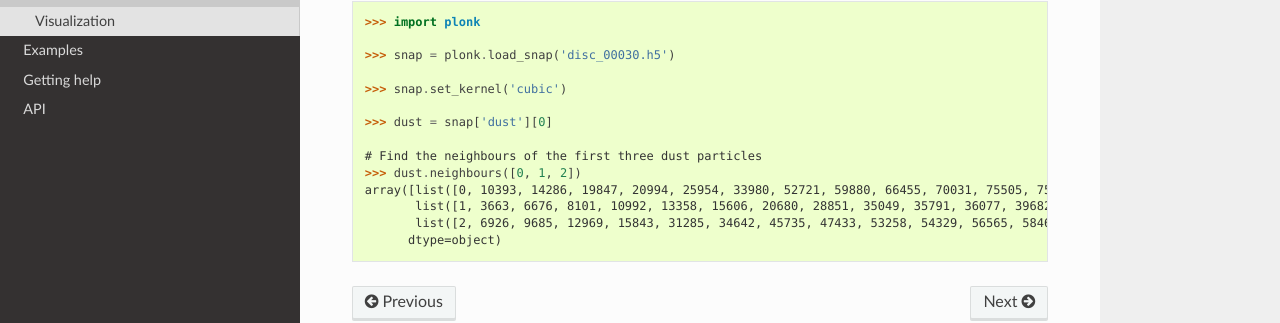
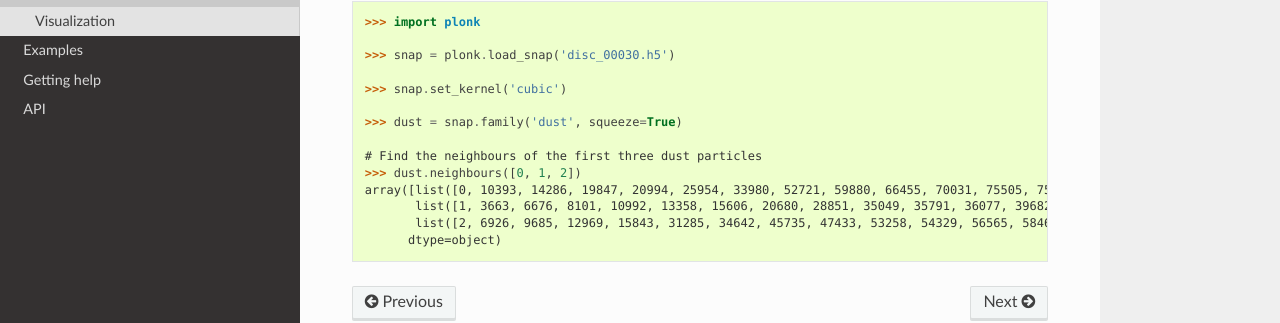
Before and after one commit to dmentipl/plonk, a Sphinx documentation site: the page built from docs/source/usage.analysis.rst, in a window 1280 px wide and 900 px high, scrolled down 5739 px. Shown: the part 449-772 px from the top of the window. Built offline with Sphinx 7.4.7 and the Read the Docs theme 2.0.0, drawn with Linux system fonts in a browser that asks for light colours; formulas are drawn with MathJax 3.

Commit message:
Update docs

```diff
--- a/docs/source/usage.analysis.rst
+++ b/docs/source/usage.analysis.rst
@@ -301,7 +301,7 @@ the returned indices are relative to type.
 
     >>> snap.set_kernel('cubic')
 
-    >>> dust = snap['dust'][0]
+    >>> dust = snap.family('dust', squeeze=True)
 
     # Find the neighbours of the first three dust particles
     >>> dust.neighbours([0, 1, 2])
```
Also changed, not shown: docs/source/examples/vertical-profile-disc.rst (+10 -2 lines), 1 other file.
